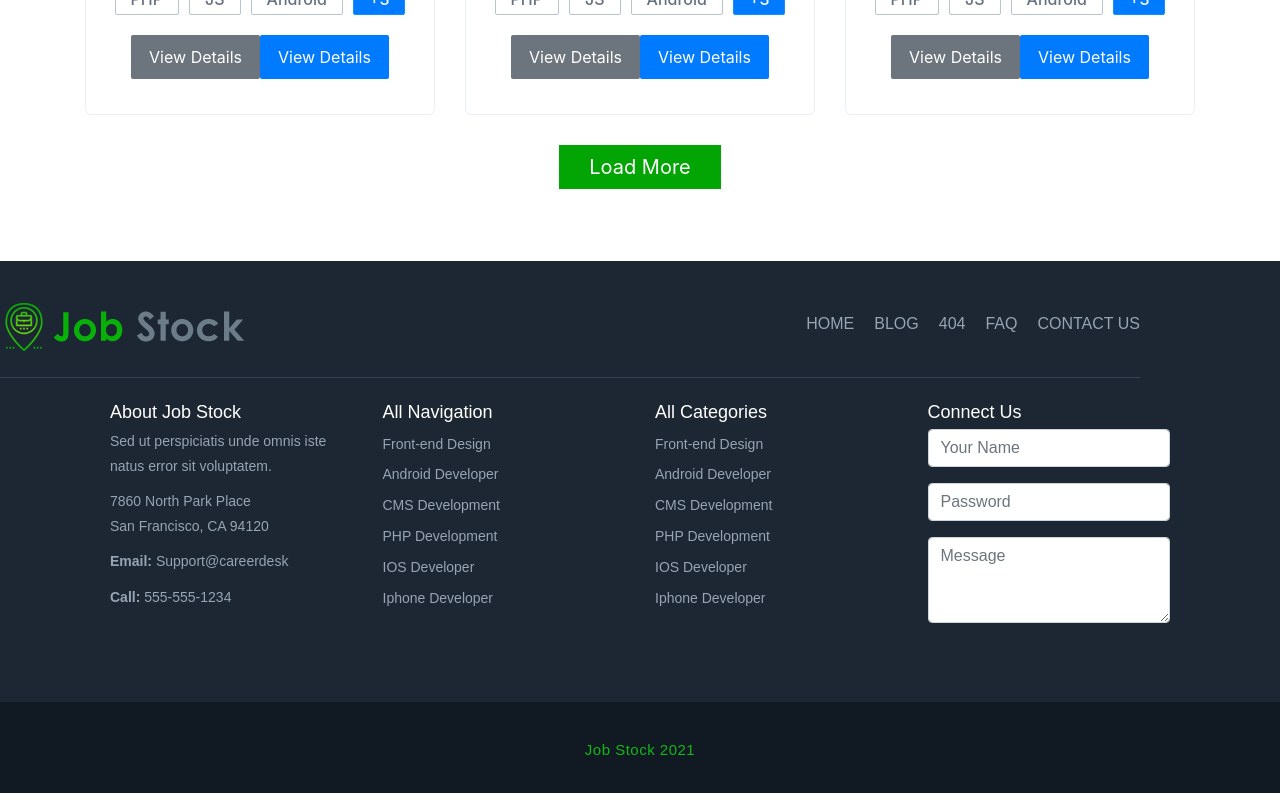
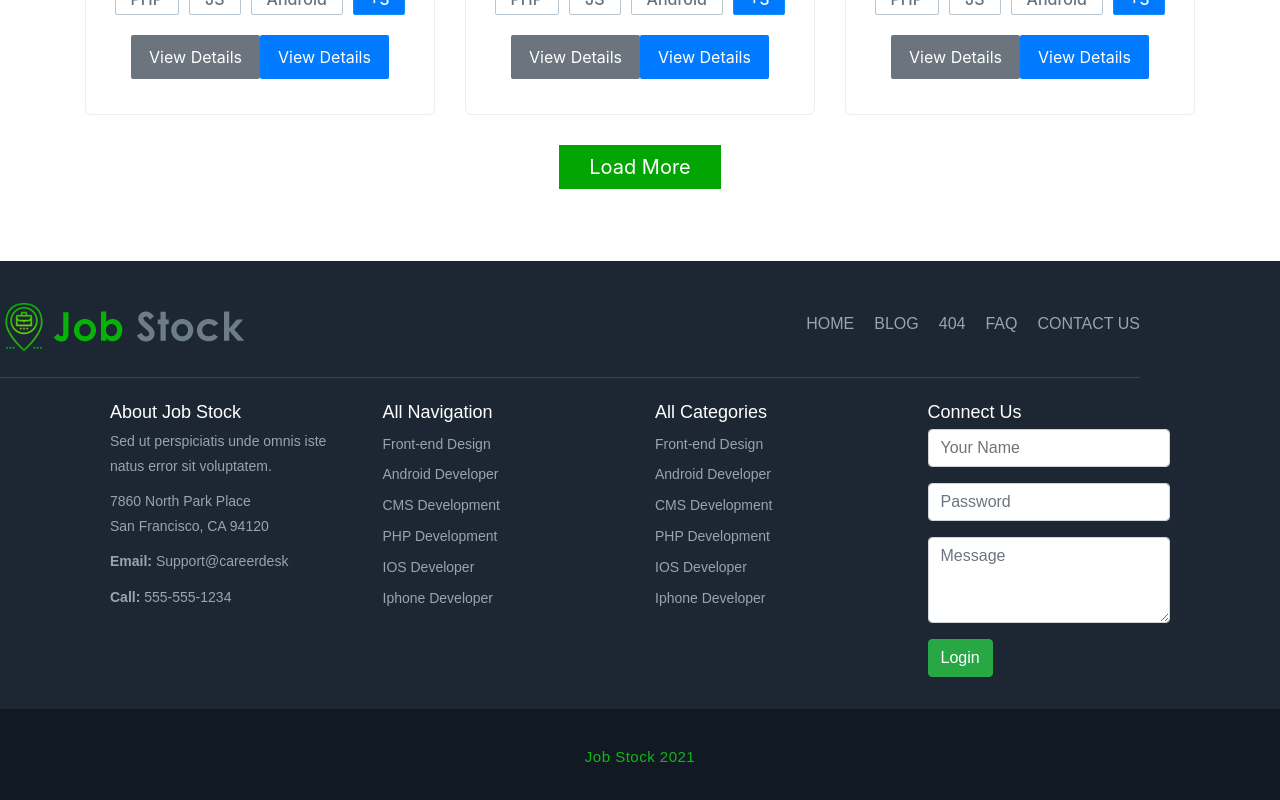
Before and after one commit to danishulhassan7/job-stock, a React (Create React App) app in the folder job-stock/: page / in a window 1280 px wide. Shown: the part 3171-3971 px from the top of the page. Built offline with nearby package versions, Linux system fonts and the light colour scheme.

Commit message:
Job-Stock >> Footer: Editing FormFooter

```diff
--- a/job-stock/src/components/FooterForm.js
+++ b/job-stock/src/components/FooterForm.js
@@ -1,7 +1,7 @@
 import React from 'react';
 import '../App.css';
 import 'bootstrap/dist/css/bootstrap.min.css';
-import { Form } from 'react-bootstrap';
+import { Form,  Button } from 'react-bootstrap';
 
 
 function FooterForm() {
@@ -16,6 +16,7 @@ function FooterForm() {
     <Form.Group controlId="exampleForm.ControlTextarea1">
         <Form.Control as="textarea" rows={3} placeholder="Message" />
     </Form.Group>
+    <Button variant="success">Login</Button>
 </Form>
     );
 }
```
Also changed, not shown: 1 other file (tests, documents, lock files or other folders).
